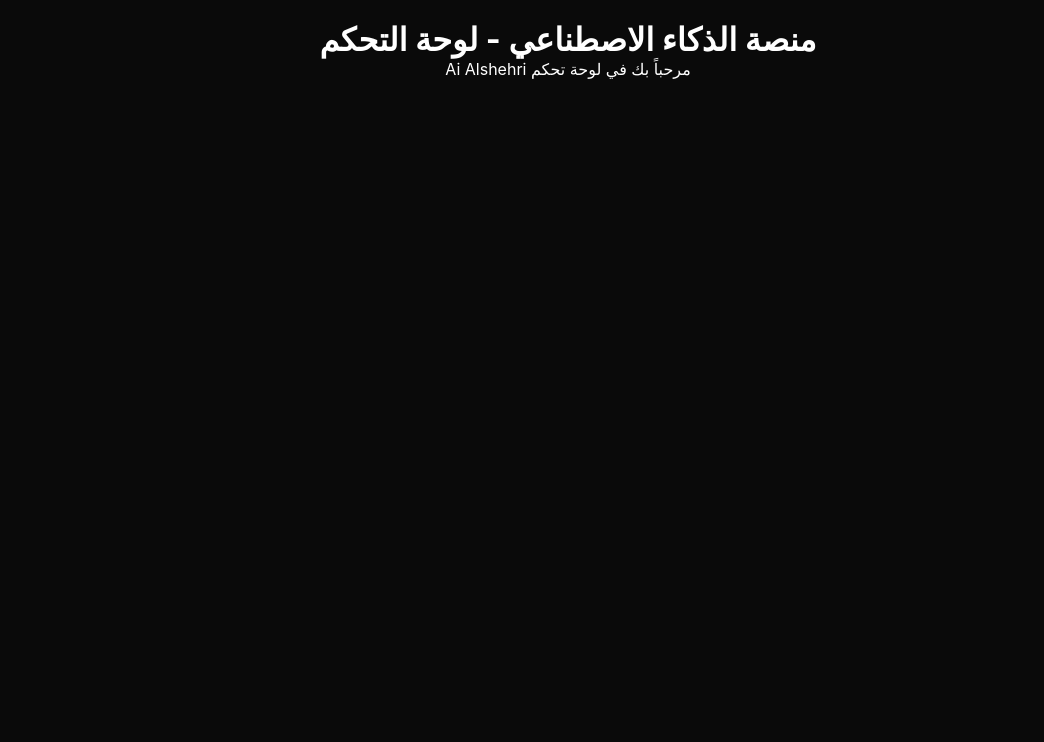
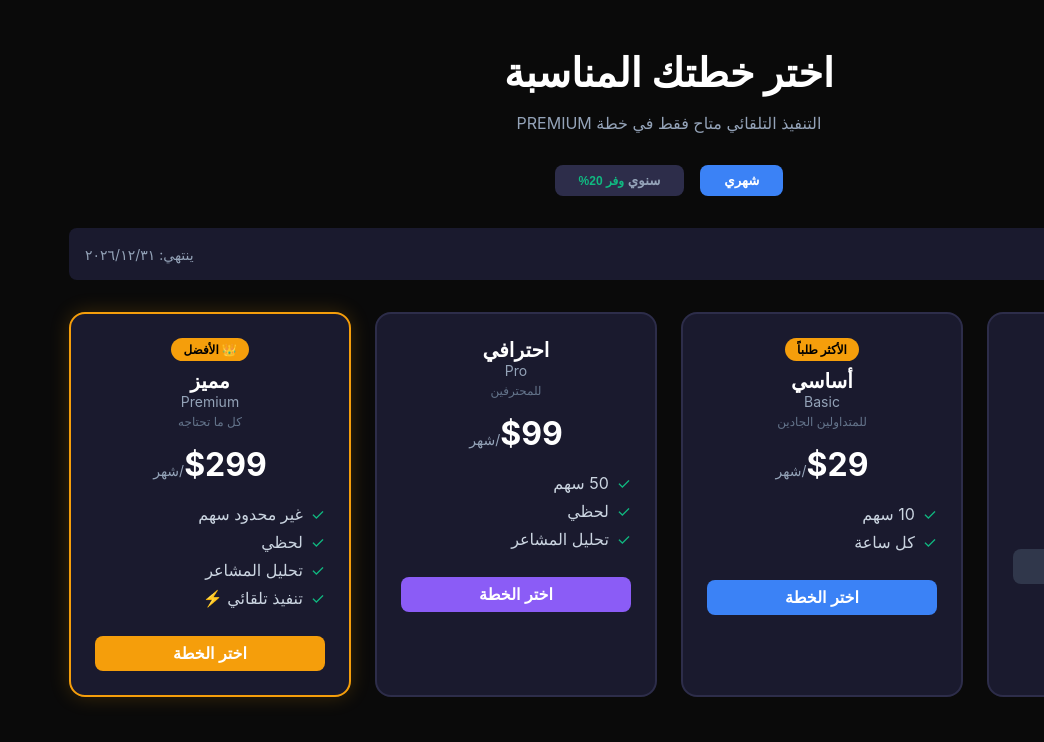
Before and after one commit to daferali20/Ai_Alshehri, a React (Create React App) app in the folder frontend/web_dashboard/: page / in a window 1280 px wide. Shown: the top 742 px of the page, without its empty margins (236-1280 px from the left). Built offline with nearby package versions, Linux system fonts and the light colour scheme; no server answers.

Commit message:
Update App.tsx

```diff
--- a/frontend/web_dashboard/src/App.tsx
+++ b/frontend/web_dashboard/src/App.tsx
@@ -1,11 +1,11 @@
 import React from 'react';
+import SubscriptionPage from './pages/Subscription/SubscriptionPage';
 import './App.css';
 
 function App() {
   return (
-    <div className="App" style={{ padding: '20px', textAlign: 'center' }}>
-      <h1>منصة الذكاء الاصطناعي - لوحة التحكم</h1>
-      <p>مرحباً بك في لوحة تحكم Ai Alshehri</p>
+    <div className="App">
+      <SubscriptionPage />
     </div>
   );
 }
```
